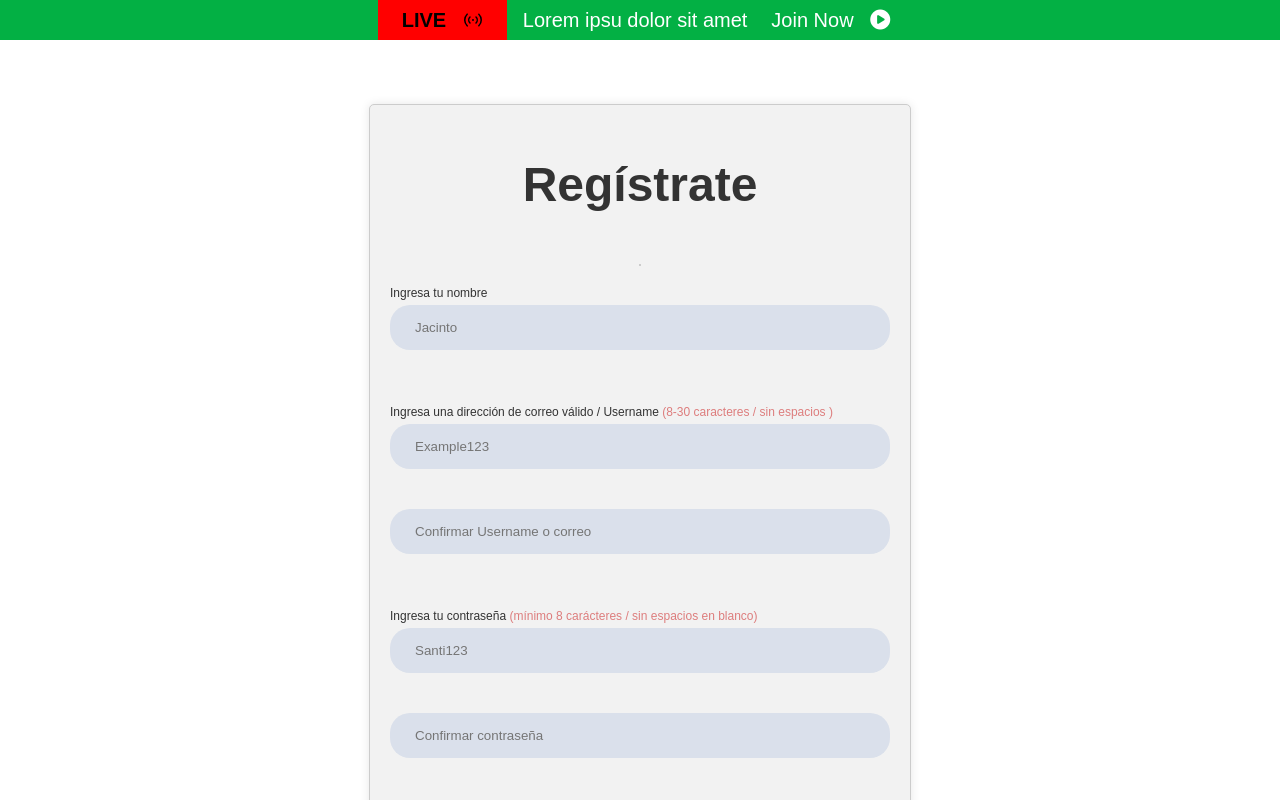
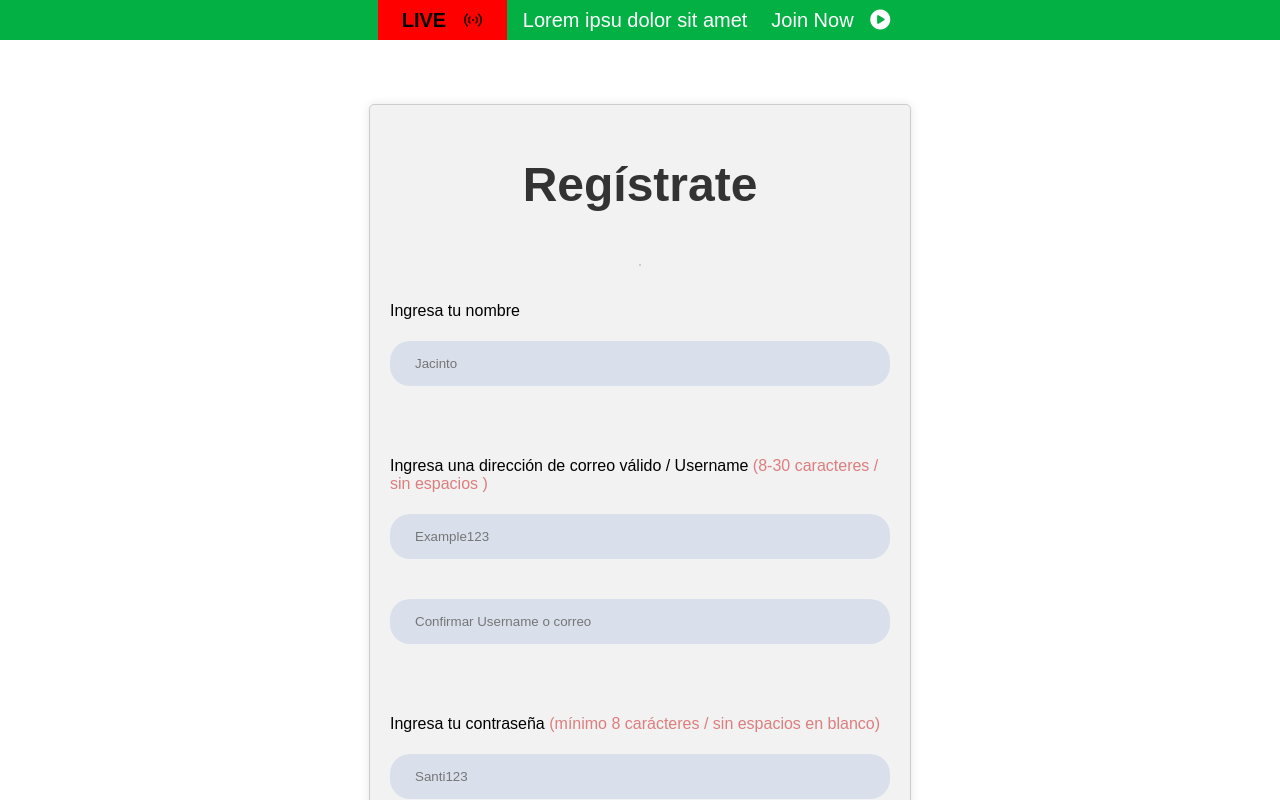
Before and after one commit to SantiagoBriceno/Nolatech-Prueba-Tecnica, a React (Vite) app in the folder Frontend/: page /register in a window 1280 px wide. Shown: the top 800 px of the page. Built offline with nearby package versions, Linux system fonts and the light colour scheme.

Commit message:
Added: New class for p

```diff
--- a/Frontend/src/components/Form/MyForm.css
+++ b/Frontend/src/components/Form/MyForm.css
@@ -72,7 +72,7 @@ form {
   height:80px;
 }
 
-.input-container p {
+.input-container .form-label {
   font-size: 12px;
   color: #333;
   margin: 0;
```
